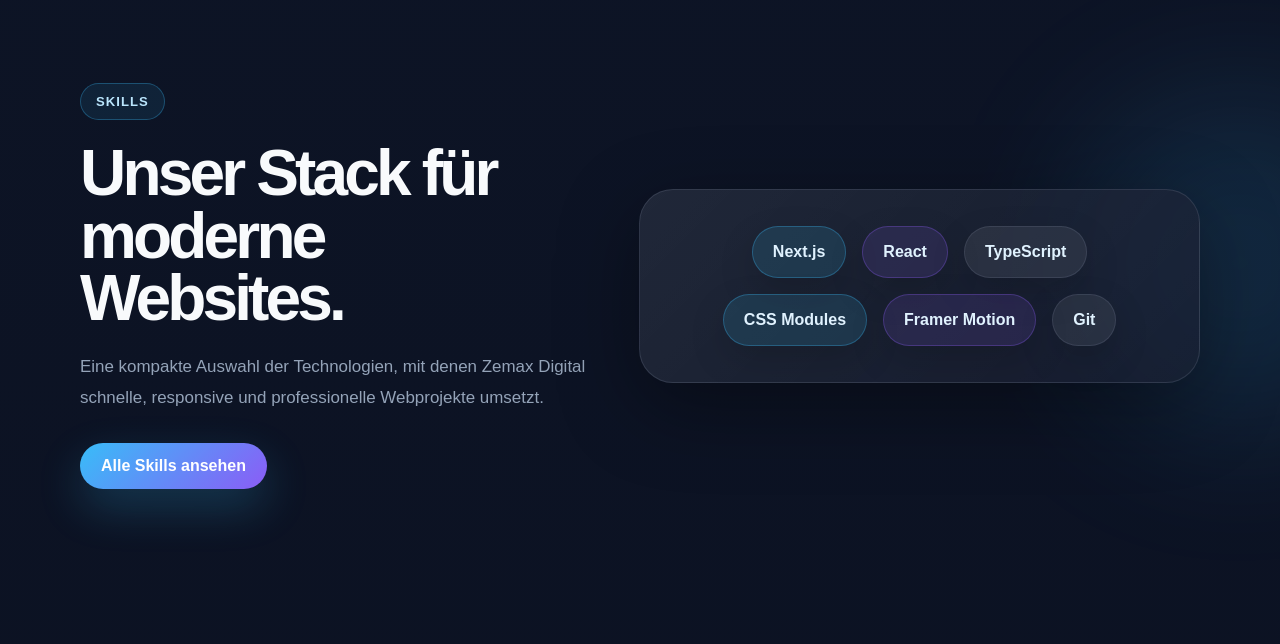
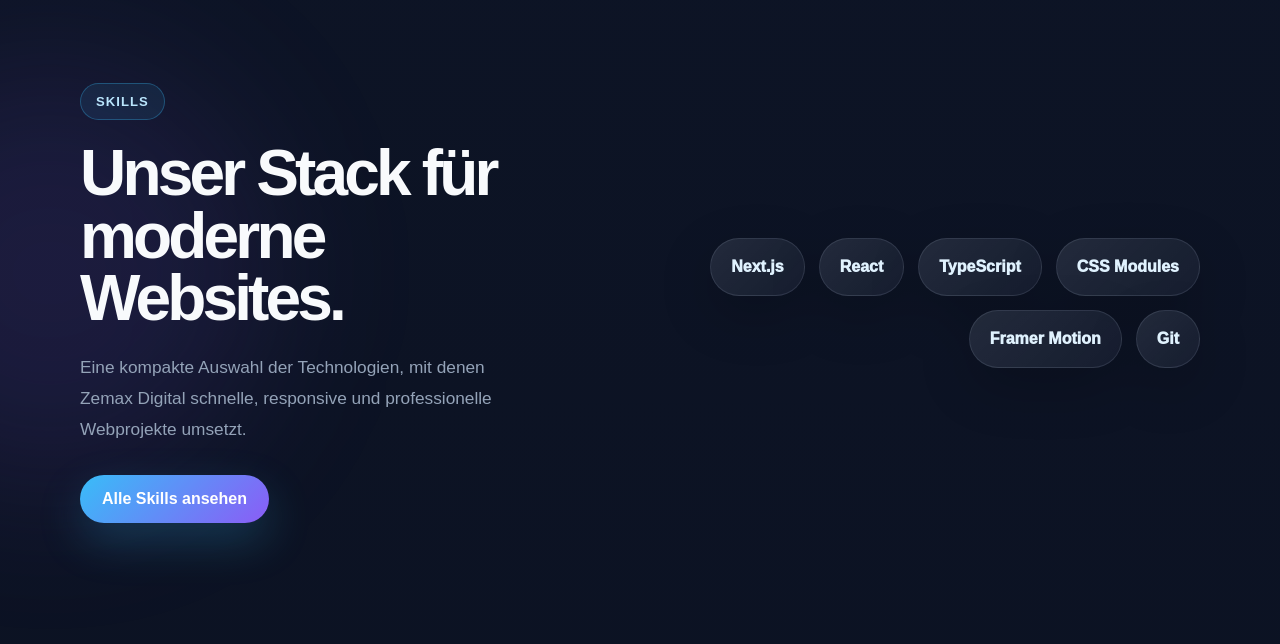
Before and after one commit to codedbyxhezi/portfolio, a Next.js app: page / in a window 1280 px wide. Shown: the part 6216-6860 px from the top of the page. Built offline with nearby package versions, Linux system fonts and the light colour scheme.

Commit message:
Polish mobile layout and update content

```diff
--- a/components/Projects/Projects.module.css
+++ b/components/Projects/Projects.module.css
@@ -17,6 +17,29 @@
 
 @media (max-width: 680px) {
   .grid {
-    grid-template-columns: 1fr;
+    display: flex;
+    grid-template-columns: unset;
+    gap: 16px;
+    overflow-x: auto;
+    scroll-snap-type: x mandatory;
+    padding-bottom: 14px;
+    scrollbar-width: none;
+    mask-image: linear-gradient(
+      90deg,
+      transparent,
+      black 6%,
+      black 94%,
+      transparent
+    );
+  }
+
+  .grid::-webkit-scrollbar {
+    display: none;
+  }
+
+  .grid > * {
+    flex: 0 0 86%;
+    min-width: 86%;
+    scroll-snap-align: start;
   }
 }
--- a/components/Services/Services.module.css
+++ b/components/Services/Services.module.css
@@ -125,8 +125,7 @@
   width: 46px;
   height: 46px;
   border-radius: 16px;
-  background:
-    linear-gradient(135deg, var(--primary), var(--secondary));
+  background: linear-gradient(135deg, var(--primary), var(--secondary));
   box-shadow:
     0 0 0 8px rgba(56, 189, 248, 0.07),
     0 18px 38px rgba(56, 189, 248, 0.22);
@@ -236,11 +235,30 @@
 
 @media (max-width: 620px) {
   .grid {
-    grid-template-columns: 1fr;
+    display: flex;
+    gap: 16px;
+    overflow-x: auto;
+    scroll-snap-type: x mandatory;
+    padding-bottom: 14px;
+    scrollbar-width: none;
+    mask-image: linear-gradient(
+      90deg,
+      transparent,
+      black 6%,
+      black 94%,
+      transparent
+    );
+  }
+
+  .grid::-webkit-scrollbar {
+    display: none;
   }
 
   .card {
+    flex: 0 0 84%;
+    min-width: 84%;
     min-height: auto;
+    scroll-snap-align: start;
   }
 
   .cardTop {
--- a/components/Skills/Skills.module.css
+++ b/components/Skills/Skills.module.css
@@ -6,26 +6,26 @@
 .previewSection::before {
   content: "";
   position: absolute;
-  width: 340px;
-  height: 340px;
-  right: -130px;
-  top: 120px;
+  width: 420px;
+  height: 420px;
+  left: -160px;
+  top: 90px;
   border-radius: 50%;
-  background: rgba(56, 189, 248, 0.12);
-  filter: blur(70px);
+  background: rgba(139, 92, 246, 0.12);
+  filter: blur(80px);
 }
 
 .inner {
   position: relative;
   z-index: 1;
   display: grid;
-  grid-template-columns: 0.95fr 1.05fr;
-  gap: 52px;
+  grid-template-columns: 0.85fr 1.15fr;
+  gap: 54px;
   align-items: center;
 }
 
 .content {
-  max-width: 620px;
+  max-width: 560px;
 }
 
 .badge {
@@ -44,7 +44,7 @@
 }
 
 .content h2 {
-  font-size: clamp(2.2rem, 5vw, 4.4rem);
+  font-size: clamp(2.2rem, 5vw, 4.5rem);
   line-height: 0.98;
   letter-spacing: -0.06em;
   margin-bottom: 22px;
@@ -52,81 +52,107 @@
 
 .content p {
   color: var(--muted);
-  font-size: 1.06rem;
+  font-size: 1.08rem;
   line-height: 1.8;
 }
 
 .button {
   display: inline-flex;
+  justify-content: center;
+  align-items: center;
   margin-top: 30px;
-  padding: 14px 21px;
+  padding: 15px 22px;
   border-radius: 999px;
   color: white;
   font-weight: 900;
   background: linear-gradient(135deg, var(--primary), var(--secondary));
   box-shadow: 0 18px 45px rgba(56, 189, 248, 0.22);
-  transition: 0.2s ease;
+  transition:
+    transform 0.2s ease,
+    box-shadow 0.2s ease;
 }
 
 .button:hover {
   transform: translateY(-3px);
+  box-shadow: 0 22px 55px rgba(56, 189, 248, 0.3);
 }
 
 .skillCloud {
   display: flex;
   flex-wrap: wrap;
-  justify-content: center;
-  gap: 16px;
-  padding: 36px;
-  border-radius: 34px;
-  background:
-    linear-gradient(135deg, rgba(255,255,255,0.08), rgba(255,255,255,0.03)),
-    rgba(15, 23, 42, 0.68);
-  border: 1px solid var(--border);
-  box-shadow: var(--shadow);
+  justify-content: flex-end;
+  gap: 14px;
 }
 
 .skillCloud span {
   display: inline-flex;
+  justify-content: center;
+  align-items: center;
+  min-height: 58px;
   padding: 16px 20px;
   border-radius: 999px;
   color: #e0f2fe;
-  font-weight: 900;
-  background: rgba(255, 255, 255, 0.07);
-  border: 1px solid rgba(148, 163, 184, 0.16);
-  box-shadow: 0 14px 36px rgba(0,0,0,0.16);
-}
-
-.skillCloud span:nth-child(1),
-.skillCloud span:nth-child(4) {
-  background: rgba(56, 189, 248, 0.13);
-  border-color: rgba(56, 189, 248, 0.3);
-}
-
-.skillCloud span:nth-child(2),
-.skillCloud span:nth-child(5) {
-  background: rgba(139, 92, 246, 0.13);
-  border-color: rgba(139, 92, 246, 0.3);
+  font-weight: 950;
+  background:
+    linear-gradient(135deg, rgba(255,255,255,0.09), rgba(255,255,255,0.035)),
+    rgba(15, 23, 42, 0.72);
+  border: 1px solid var(--border);
+  box-shadow: 0 18px 55px rgba(0, 0, 0, 0.2);
 }
 
 @media (max-width: 900px) {
   .inner {
     grid-template-columns: 1fr;
+    gap: 42px;
+  }
+
+  .content {
+    max-width: 100%;
+    text-align: center;
   }
 
   .skillCloud {
-    justify-content: flex-start;
+    justify-content: center;
   }
 }
 
-@media (max-width: 560px) {
+@media (max-width: 620px) {
+  .inner {
+    gap: 34px;
+  }
+
+  .button {
+    width: 100%;
+  }
+
   .skillCloud {
-    padding: 24px;
-    border-radius: 28px;
+    display: flex;
+    flex-wrap: nowrap;
+    justify-content: flex-start;
+    gap: 12px;
+    overflow-x: auto;
+    scroll-snap-type: x mandatory;
+    padding-bottom: 12px;
+    scrollbar-width: none;
+    mask-image: linear-gradient(
+      90deg,
+      transparent,
+      black 8%,
+      black 92%,
+      transparent
+    );
+  }
+
+  .skillCloud::-webkit-scrollbar {
+    display: none;
   }
 
   .skillCloud span {
-    width: 100%;
-    justify-content: center;
+    flex: 0 0 auto;
+    min-width: max-content;
+    min-height: 52px;
+    padding: 14px 18px;
+    scroll-snap-align: start;
+    white-space: nowrap;
   }
 }
```
